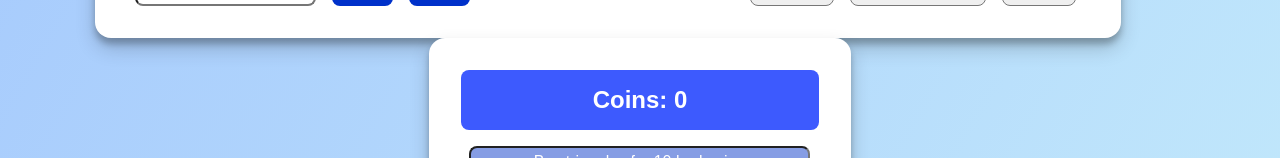
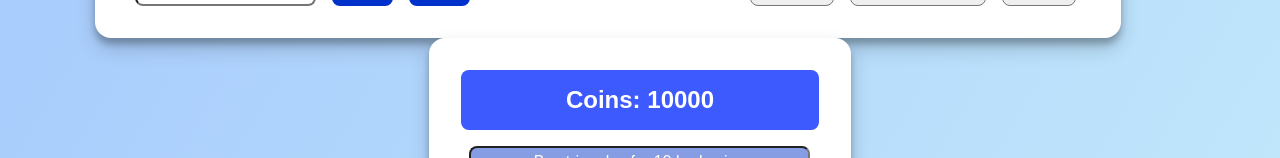
Before and after one commit to ClassicalJo/barking-board, a React (Create React App) app: page / in a window 1280 px wide. Shown: the part 794-952 px from the top of the page. Built offline with nearby package versions, Linux system fonts and the light colour scheme.

Commit message:
more starting gold for trying things

```diff
--- a/src/App.js
+++ b/src/App.js
@@ -10,7 +10,7 @@ class App extends React.Component {
             currentStyleSelector: "lines",
             currentColorSelector: "#000000",
             currentTimesSelector: 1,
-            currentCoins: 0,
+            currentCoins: 10000,
             colorroulette: true,
             styleroulette: true,
             colors: {
```
